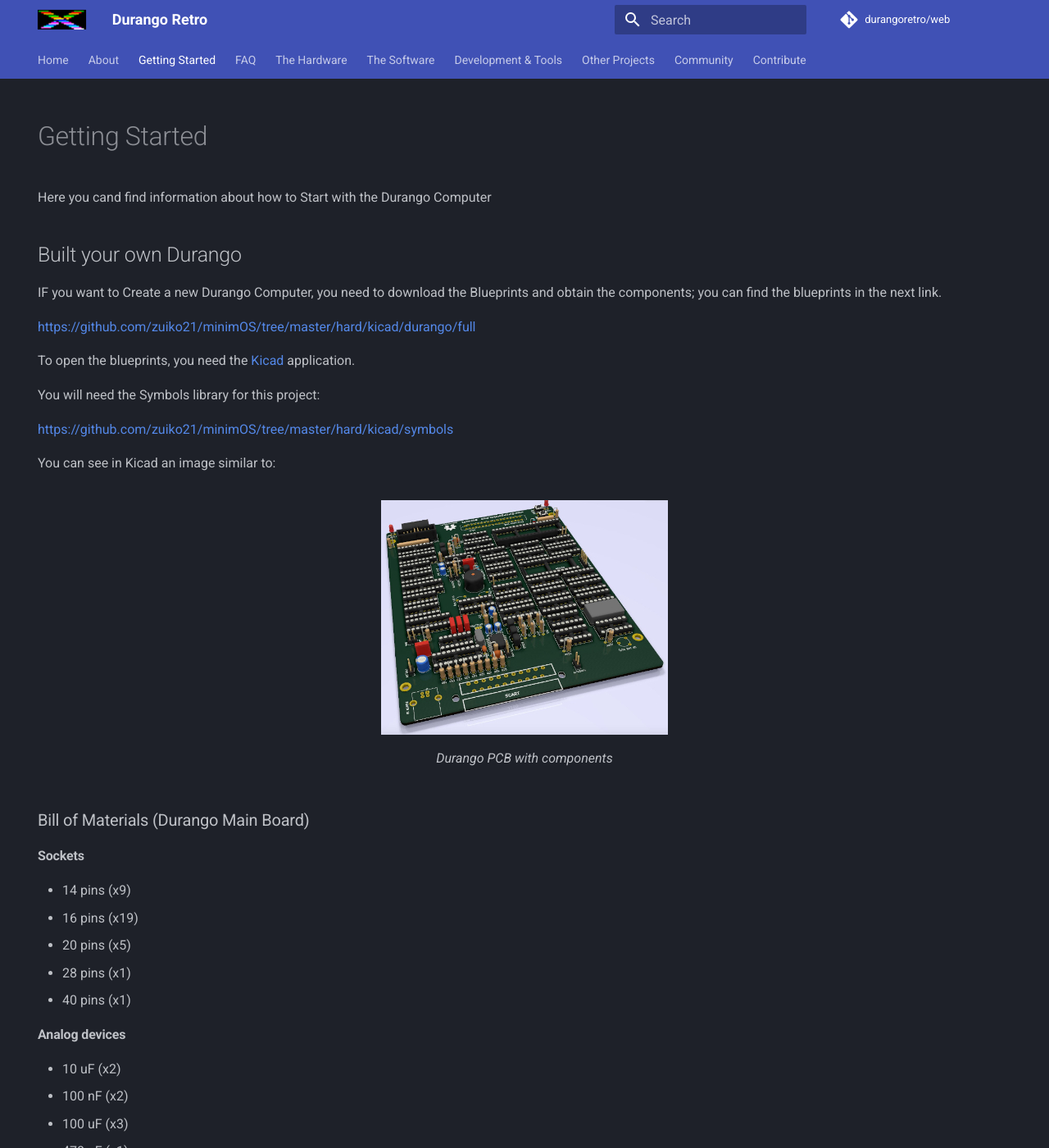
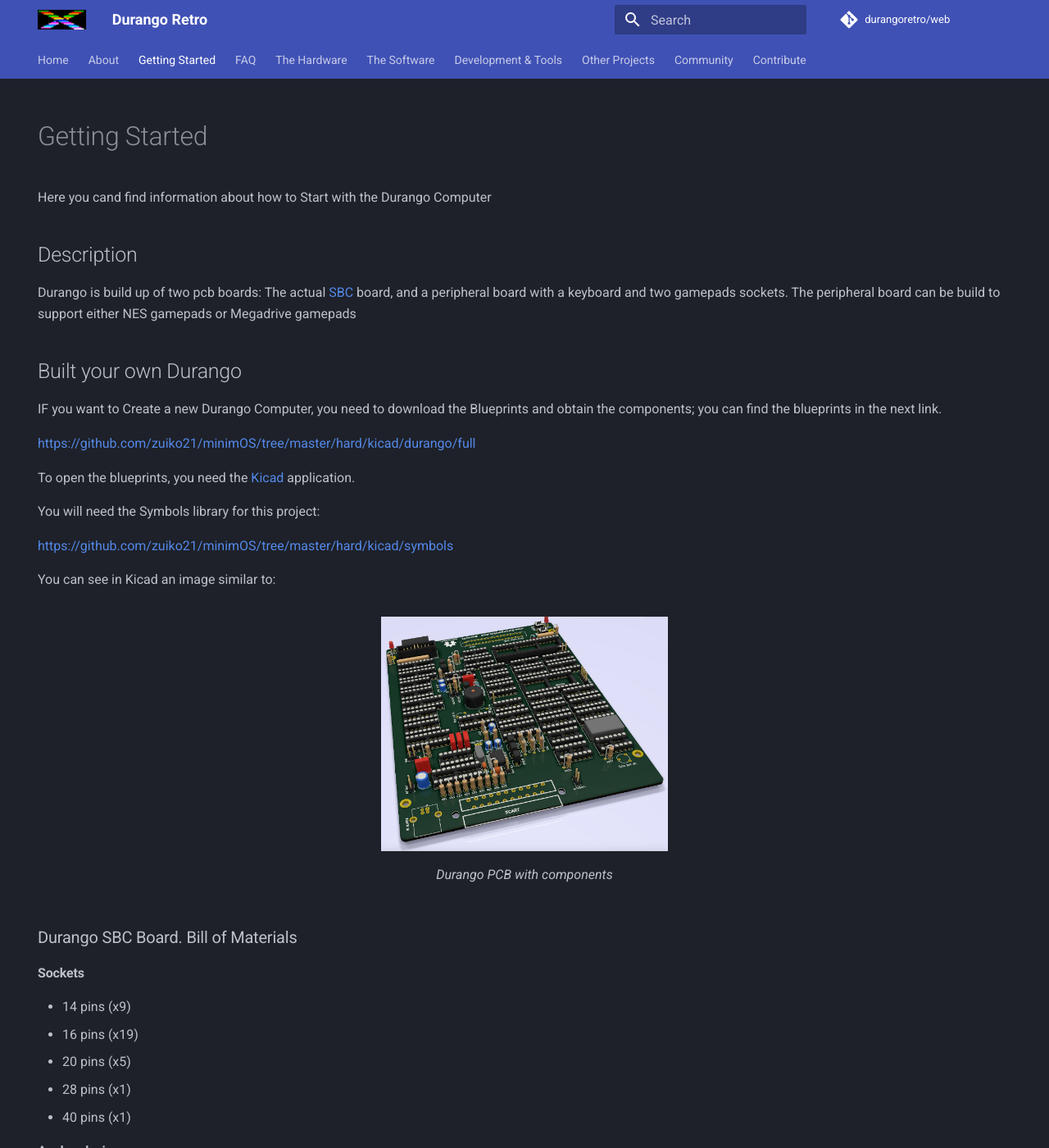
Before and after one commit to durangoretro/web, an MkDocs documentation site: the page built from docs/started.md, in a window 1280 px wide and 1400 px high. Shown: the whole window at 82% size. Built offline with MkDocs 1.6.1 and Material for MkDocs 9.7.7, drawn with Linux system fonts in a browser that asks for light colours; comment, search, counter and statistics services are not loaded; some of the changed text lies outside the part shown.

Commit message:
Add peripheral board to started

```diff
--- a/docs/started.md
+++ b/docs/started.md
@@ -4,6 +4,10 @@
 # Getting Started
 
 Here you cand find information about how to Start with the Durango Computer
+
+## Description
+Durango is build up of two pcb boards: The actual [SBC](https://en.wikipedia.org/wiki/Single-board_computer) board,
+and a peripheral board with a keyboard and two gamepads sockets. The peripheral board can be build to support either NES gamepads or Megadrive gamepads
 
 ## Built your own Durango
 
@@ -24,7 +28,7 @@
 <figcaption>Durango PCB with components</figcaption>
 </figure>
 
-### Bill of Materials (Durango Main Board)
+### Durango SBC Board. Bill of Materials
 
 #### Sockets
 * 14 pins (x9)
@@ -73,7 +77,7 @@
 * Buzzer (x1)
 * Button (x2)
 
-## Keyboard & Gamepads Board
+### Durango Keyboard & Gamepads Board. Bill of Materials (NES flavour)
 
 The KeyBoard & GamePads Board, allow to use a integrated KeyBoard and connect GamePads (MegaDrive/Atari 2600 or NES GamePads Compatible).
 
```
